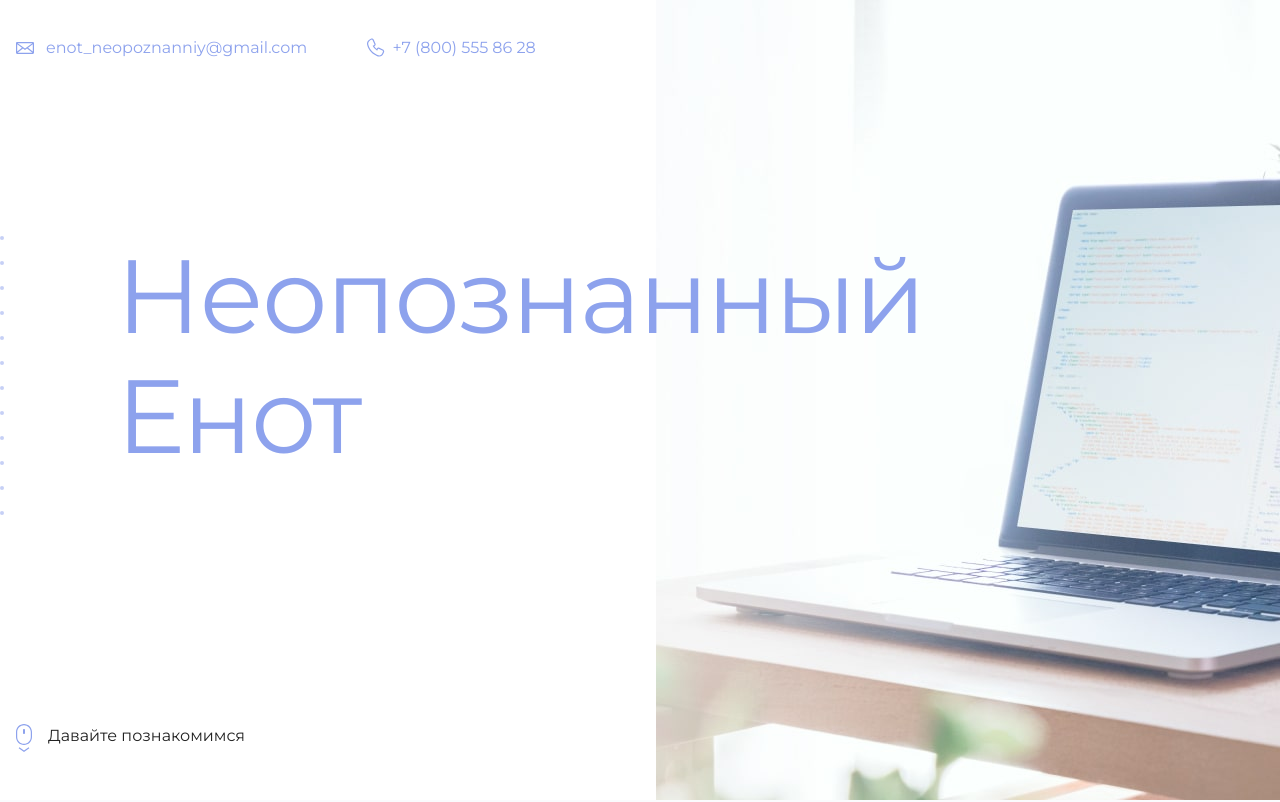
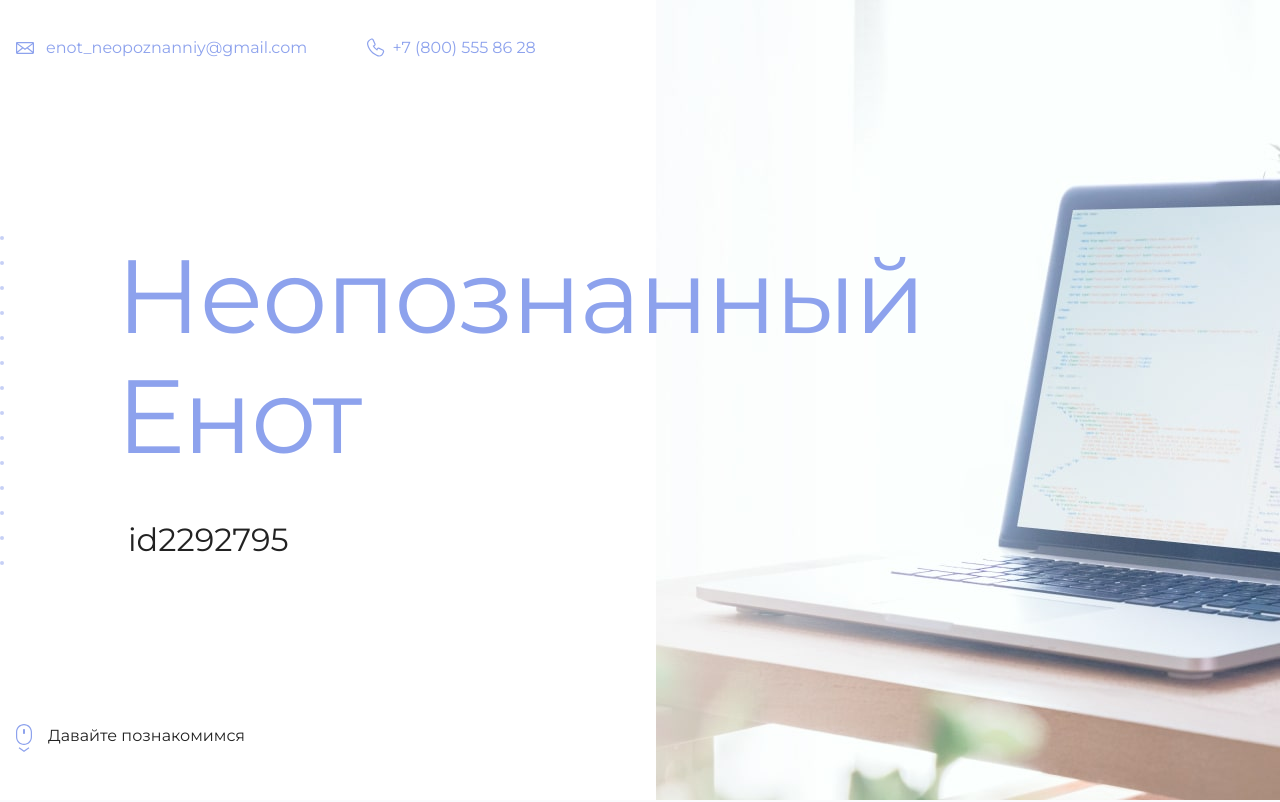
Before and after one commit to TV37/github-project-example1, a plain HTML site: page index.html in a window 1280 px wide. Shown: the top 802 px of the page. Drawn offline with Linux system fonts and the light colour scheme.

Commit message:
Исправление ошибки в 22стр

```diff
--- a/index.html
+++ b/index.html
@@ -19,7 +19,7 @@
       <section class="hero-image">
         <div class="container">
           <h1 class="heading">Неопознанный Енот</h1>
-          <p><id2292795></p>
+          <p>id2292795</p>
         </div>
       </section>
 
```
